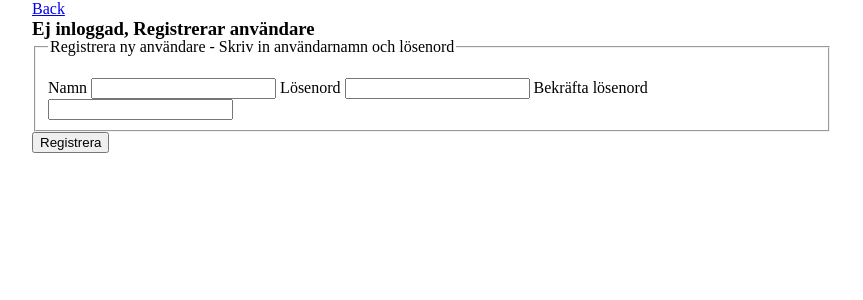
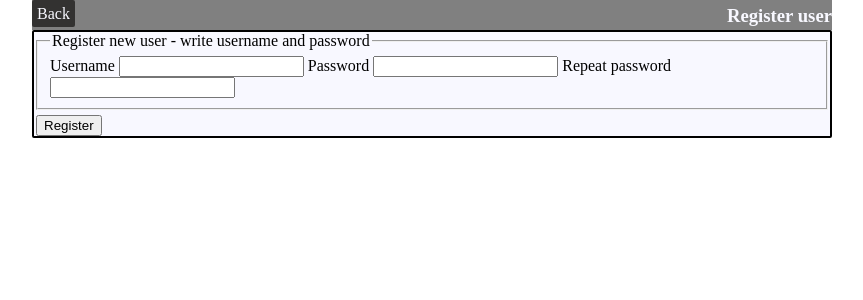
Before and after one commit to mf222nb/ProjectPHP, a PHP site: page /index.php?register in a window 1280 px wide. Shown: the top 300 px of the page, without its empty margins (208-1071 px from the left). Run offline with PHP 8.4, Linux system fonts and the light colour scheme.

Commit message:
Fixat mera css idag och så man inte kan fylla i hur långa trådtitlar som helst

```diff
--- a/Controller/ForumController.php
+++ b/Controller/ForumController.php
@@ -78,8 +78,13 @@ class ForumController{
             $this->threadView->getThreadInfromation();
             $threadName = $this->threadView->getThreadName();
             $content = $this->threadView->getContent();
-            if($this->threadRepository->fieldsAreEmpty($threadName, $content)){
-                $this->threadView->emptyFields($threadName, $content);
+            if($this->threadRepository->fieldsAreEmpty($threadName, $content)|| $this->threadRepository->invalidLength($threadName)){
+                if($this->threadRepository->invalidLength($threadName)){
+                    $this->threadView->ThreadNameToLongMessage();
+                }
+                else{
+                    $this->threadView->emptyFields($threadName, $content);
+                }
                 return $this->threadView->newThreadView($loginUrl);
             }
             else{
--- a/Controller/RegisterController.php
+++ b/Controller/RegisterController.php
@@ -13,6 +13,7 @@ require_once("./Helpers/PasswordToShortException.php");
 require_once("./Helpers/PasswordDontMatchException.php");
 require_once("./Helpers/UsernameContainsInvalidCharactersException.php");
 require_once("./Helpers/UsernameAndPasswordToShortException.php");
+require_once("./Helpers/UsernameToLongException.php");
 require_once('./Helpers/ServiceHelper.php');
 require_once("./Model/User.php");
 require_once("./View/ForumView.php");
--- a/Model/UserModel.php
+++ b/Model/UserModel.php
@@ -135,7 +135,7 @@ class UserModel extends Repository{
         if(mb_strlen($username) < 3){
             throw new UsernameToShortException();
         }
-        if(mb_strlen($username > 40)){
+        if(mb_strlen($username)  > 40){
             throw new UsernameToLongException();
         }
         if(preg_match($this->regExp, $username)){
--- a/Style/main.css
+++ b/Style/main.css
@@ -6,6 +6,7 @@ body{
 header{
     height: 25px;
     padding-top: 5px;
+    background-color: grey;
 }
 
 header h3{
@@ -15,12 +16,14 @@ header h3{
 h3{
     height: 20px;
     margin: 0;
+    color: ghostwhite;
 }
 
 .mainDiv{
     width: 796px;
     margin: auto;
     border: 2px solid;
+    border-radius: 2px 2px 2px 2px;
     background-color: ghostwhite;
 }
 
@@ -59,6 +62,44 @@ h3{
 
 .buttons{
     float: left;
+    margin-top: 7px;
+}
+
+.button{
+    text-decoration: none;
+    color: ghostwhite;
+    background-color: #333231;
+    padding: 5px;
+    border-radius: 2px 2px 2px 2px;
+}
+
+.editButton{
+    text-decoration: none;
+    color: ghostwhite;
+    background-color: #333231;
+    padding: 3px;
+    border-radius: 2px 2px 2px 2px;
+}
+
+.space{
+    margin-top: 5px;
+}
+
+.link{
+    text-decoration: none;
+    color: black;
+}
+
+.link:hover{
+    color: #575654;
+}
+
+.button:hover{
+    background-color: #575654;
+}
+
+.editButton:hover{
+    background-color: #575654;
 }
 
 .headerDiv{
@@ -79,6 +120,12 @@ h3{
     margin-bottom: 5px;
 }
 
+
+.registerButton{
+    margin-left: 2px;
+    margin-top: 5px;
+}
+
 .ThreadName{
     width: 400px;
 }
--- a/View/ForumView.php
+++ b/View/ForumView.php
@@ -22,34 +22,37 @@ class ForumView{
         foreach($threads as $thread){
             $name = $thread->getUser();
             if($username === "Admin"){
-                $update = "<a href='?edit_thread=". $thread->getThreadId() ."'>Edit</a>";
-                $delete = "<a href='?remove_thread=". $thread->getThreadId() ."'>Delete</a>";
+                $update = "<a href='?edit_thread=". $thread->getThreadId() ."' class='editButton'>Edit</a>";
+                $delete = "<a href='?remove_thread=". $thread->getThreadId() ."' class='editButton'>Delete</a>";
             }
             elseif($username === $name){
-                $update = "<a href='?edit_thread=". $thread->getThreadId() ."'>Edit</a>";
+                $update = "<a href='?edit_thread=". $thread->getThreadId() ."' class='editButton'>Edit</a>";
                 $delete = "";
             }
             else{
                 $update = "";
                 $delete = "";
             }
-            $html .= "<div class='ThreadsDiv'><div><a href='$threadUrl=". $thread->getThreadId()."'>". $thread->getThreadName()."</a><div class='UserDiv'>Created by: ". $thread->getUser() ."</div></div> <div>$update $delete</div></div>";
+            $html .= "<div class='ThreadsDiv'><div><a href='$threadUrl=". $thread->getThreadId()."' class='link'>". $thread->getThreadName()."</a><div class='UserDiv'>Created by: ". $thread->getUser() ."</div></div> <div class='space'>$update $delete</div></div>";
         }
 
         if($authenticated === true){
             $side = "<header>
-                     <h3>User: $username</h3>
-                     <div class='headerDiv'><a href='?thread'>New thread</a></div>
-                     <div><a href='$signOutUrl'>Log Out</a></div></header>";
+                     <h3>User online: $username</h3>
+                     <div class='headerDiv'><a href='?thread' class='button'>New thread</a></div>
+                     <div><a href='$signOutUrl' class='button'>Log Out</a></div>
+                     </header>";
         }
         else{
-            $side = "<header><div><a href='?login'>Login</a>
-                     <a href='?register'>Register User</a></div></header>";
+            $side = "<header>
+                     <h3>Log in/Register</h3>
+                     <div><a href='?login' class='button'>Log in</a>
+                     <a href='?register' class='button'>Register User</a></div></header>";
         }
 
         $ret = "
+        $side
         $this->message
-        $side
         <div class='mainDiv'>$html</div>
         ";
 
@@ -57,9 +60,9 @@ class ForumView{
     }
 
     public function confirmView($loginUrl, $id){
-        $ret = "<a href='$loginUrl'>Back</a>
-        <p>Are you sure you want to delete?</p>
-        <form method='post' action='?'>
+        $ret = "<header><a href='$loginUrl' class='button'>Back</a></header>
+        <form method='post' action='?' class='mainDiv'>
+            <p>Are you sure you want to delete?</p>
             <input type='hidden' name='id' value='$id'>
             <input type='submit' value='Yes' name='remove'>
         </form>";
--- a/View/LoginView.php
+++ b/View/LoginView.php
@@ -6,14 +6,15 @@ class LoginView{
     private $message;
 
     public function ViewLogin($indexUrl, $loggedInUrl){
-        $ret = "<a href='$indexUrl'>Back</a>
-        <h3>Not Logged in</h3>
-        <p>$this->message</p>
-        <form method='post' action='$loggedInUrl'>
+        $ret = "<header><h3>Not Logged in</h3>
+        <a href='$indexUrl' class='button'>Back</a>
+        </header>
+        $this->message
+        <form method='post' action='$loggedInUrl' class='mainDiv'>
             Username: <input type='text' name='username' value=$this->username>
             Password: <input type='password' name='password'>
             Remember me <input type='checkbox' name='check'>
-            <input type='submit' value='Logga in' name='submit'>
+            <input type='submit' value='Log in' name='submit'>
         </form>";
 
         return $ret;
@@ -47,22 +48,22 @@ class LoginView{
 
     public function failedLogIn($username, $password){
         if($username === ""){
-            $this->message = "Username is missing";
+            $this->message = "<p class='error'>Username is missing</p>";
         }
         else if($password === ""){
-            $this->message = "Password is missing";
+            $this->message = "<p class='error'>Password is missing</p>";
         }
         else{
-            $this->message = "Username and/or password is wrong";
+            $this->message = "<p class='error'>Username and/or password is wrong</p>";
         }
     }
 
     public function LogInSuccessMessage(){
-        return $this->message = "Log in was successful";
+        return $this->message = "<p class='success'>Log in was successful</p>";
     }
 
     public function logOutSuccessMessage(){
-        return $this->message = "You have now logged out";
+        return $this->message = "<p class='success'>You have now logged out</p>";
     }
 
     public function setMessage($message){
--- a/View/PostView.php
+++ b/View/PostView.php
@@ -32,13 +32,13 @@ class PostView{
             $name = $this->navigationView->getCreatePostNameValue();
         }
         $ret = "
-        <header><a href='$backUrl'>Back</a></header>
-        $this->message
-        <div class='mainDiv'><textarea name='content' form='postForm' class='Area'>$summary</textarea>
-        <form method='post' action='?' id='postForm'>
+        <header><a href='$backUrl' class='button'>Back</a></header>
+        <form method='post' action='?' class='mainDiv'>
+            $this->message
+            <textarea name='content' class='Area'>$summary</textarea>
             <input type='hidden' name='threadId' value='$id'>
             <p class='submit'><input type='submit' value='$buttonValue' name='$name'></p>
-        </form></div>";
+        </form>";
 
         return $ret;
     }
--- a/View/RegisterUserView.php
+++ b/View/RegisterUserView.php
@@ -15,21 +15,21 @@ class RegisterUserView {
 
     public function registerUserView(){
         $ret = "
-                <a href='?'>Back</a>
-                <h3>Ej inloggad, Registrerar användare</h3>
-                <form method='POST'>
+                <header><h3>Register user</h3>
+                <a href='?' class='button'>Back</a></header>
+                <form method='POST' class='mainDiv'>
                     <fieldset>
-                    <p>$this->message</p>
-                    <p>$this->message2</p>
-                    <legend>Registrera ny användare - Skriv in användarnamn och lösenord</legend>
-                            <label for='usernamename'>Namn</label>
+                    $this->message
+                    $this->message2
+                    <legend>Register new user - write username and password</legend>
+                            <label for='usernamename'>Username</label>
                             <input type='text' id='username' name='username' value='$this->username'>
-                            <label for='pass'>Lösenord</label>
+                            <label for='pass'>Password</label>
                             <input type='password' id='pass' name='password'>
-                            <label for='repeatpass'>Bekräfta lösenord</label>
+                            <label for='repeatpass'>Repeat password</label>
                             <input type='password' id='repeatpass' name='repeatpass'>
                     </fieldset>
-                    <input type='submit' value='Registrera' name='submit'>
+                    <input type='submit' value='Register' name='submit' class='registerButton'>
                 </form>
                 ";
 
@@ -70,32 +70,32 @@ class RegisterUserView {
     }
 
     public function usernameToShortMessage(){
-        $this->message = "Username is to short. Least 3 characters";
+        $this->message = "<p class='error'>Username is to short. Least 3 characters</p>";
     }
 
     public function passwordToShortMessage(){
-        $this->message2 = "Password is to short. Least 6 characters";
+        $this->message2 = "<p class='error'>Password is to short. Least 6 characters</p>";
     }
 
     public function passwordDontMatchMessage(){
-        $this->message2 = "Password don't match.";
+        $this->message2 = "<p class='error'>Password don't match</p>";
     }
 
     public function usernameAlreadyExistMessage(){
-        $this->message = "Username is already taken.";
+        $this->message = "<p class='error'>Username is already taken</p>";
     }
 
     public function usernameContainInvalidCharacterMessage($e){
         $this->username = $e;
-        $this->message = "Username contains invalid characters";
+        $this->message = "<p class='error'>Username contains invalid characters</p>";
     }
 
     public function usernameAndPasswordToShortMessage(){
-        $this->message = "Username is to short. Least 3 characters";
-        $this->message2 = "Password is to short. Least 6 characters";
+        $this->message = "<p class='error'>Username is to short. Least 3 characters</p>";
+        $this->message2 = "<p class='error'>Password is to short. Least 6 characters</p>";
     }
 
     public function usernametoLongMessage(){
-        $this->message = "Username is to long. Max 40 characters";
+        $this->message = "<p class='error'>Username is to long. Max 40 characters</p>";
     }
 }
--- a/View/ThreadView.php
+++ b/View/ThreadView.php
@@ -35,9 +35,9 @@ class ThreadView{
             $name = $this->navigationView->getCreateThreadNameValue();
         }
         $ret = "
-        <header><a href='$url'>Back</a></header>
-        $this->message
+        <header><a href='$url' class='button'>Back</a></header>
         <form method='post' action='?' class='mainDiv'>
+            $this->message
             <p class='submit'>Thread name: <input type='text' name='name' value='$summary' class='ThreadName'></p>
             <p>$textArea</p>
             <input type='submit' value='$buttonValue' name='$name' class='submit'>
@@ -57,8 +57,8 @@ class ThreadView{
             $id = $post->getThreadId();
             $name = $post->getUser();
             if($username === $name || $username === "Admin"){
-                $delete = "<a href='?delete_post=". $post->getPostId() ."'>Delete post</a>";
-                $update = "<a href='?edit_post=". $post->getPostId() ."'>Edit</a>";
+                $delete = "<a href='?delete_post=". $post->getPostId() ."' class='editButton'>Delete post</a>";
+                $update = "<a href='?edit_post=". $post->getPostId() ."' class='editButton'>Edit</a>";
             }
             else {
                 $delete = "";
@@ -69,11 +69,11 @@ class ThreadView{
         if($authenticated === true){
             $side = "<header>
                      <h3>User: $username</h3>
-                     <a href='$loginUrl'>Back</a>
-                     <a href='?create_post=$id'>Create new post</a></header>";
+                     <a href='$loginUrl' class='button'>Back</a>
+                     <a href='?create_post=$id' class='button'>Create new post</a></header>";
         }
         else{
-            $side = "<a href='$indexUrl'>Back</a>";
+            $side = "<a href='$indexUrl' class='button'>Back</a>";
         }
         $ret = "
         $side
```
